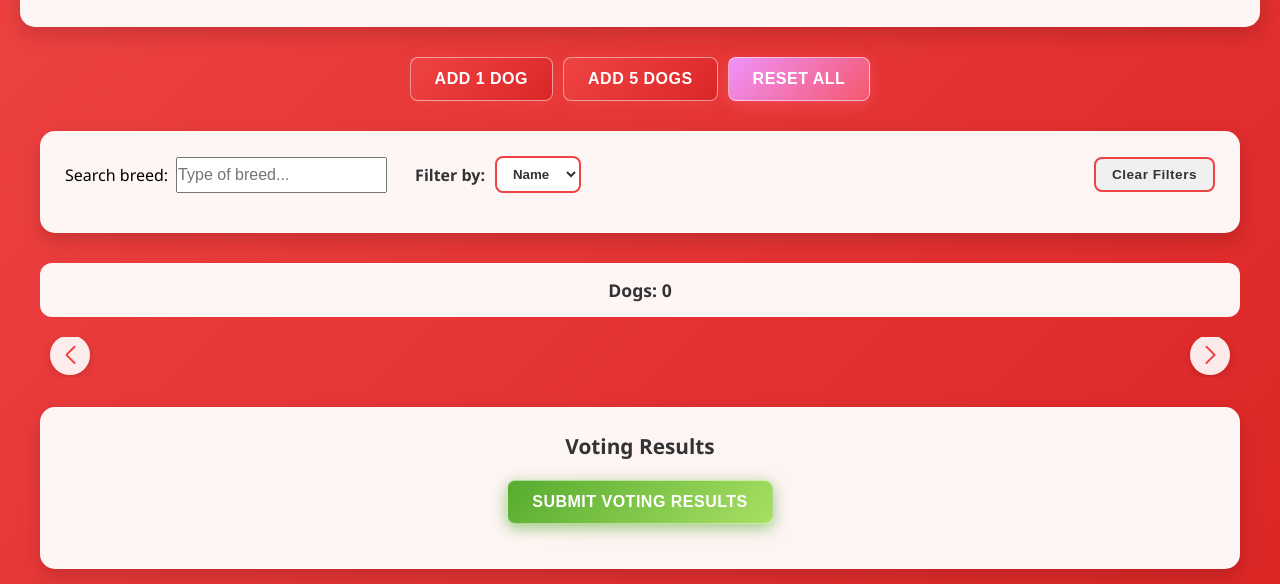
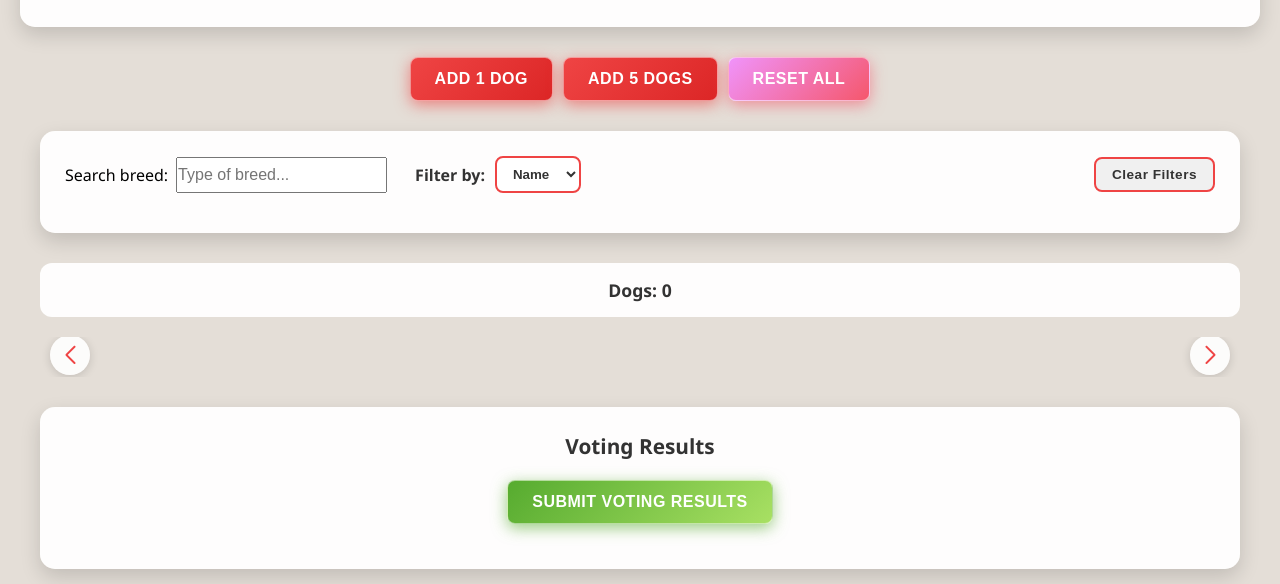
Before and after one commit to alimiab/perricos-id3, a website with bundled scripts: page Voting Page/index.html in a window 1280 px wide. Shown: the part 216-800 px from the top of the page. Built offline with nearby package versions, Linux system fonts and the light colour scheme; no server answers.

Commit message:
style: change body background to a solid color for improved aesthetics

```diff
--- a/Voting Page/index.css
+++ b/Voting Page/index.css
@@ -283,7 +283,7 @@
 /*BODY AND GENERAL PAGE STYLES*/
 body {
   font-family: 'Segoe UI', Tahoma, Geneva, Verdana, sans-serif;
-  background: linear-gradient(135deg, #ef4444 0%, #dc2626 100%);  /* Red gradient background */
+  background-color: #E4DED7;
   text-align: center;
   min-height: 100vh;  /* Make the body at least the full height of the screen */
   padding: 0;
```
